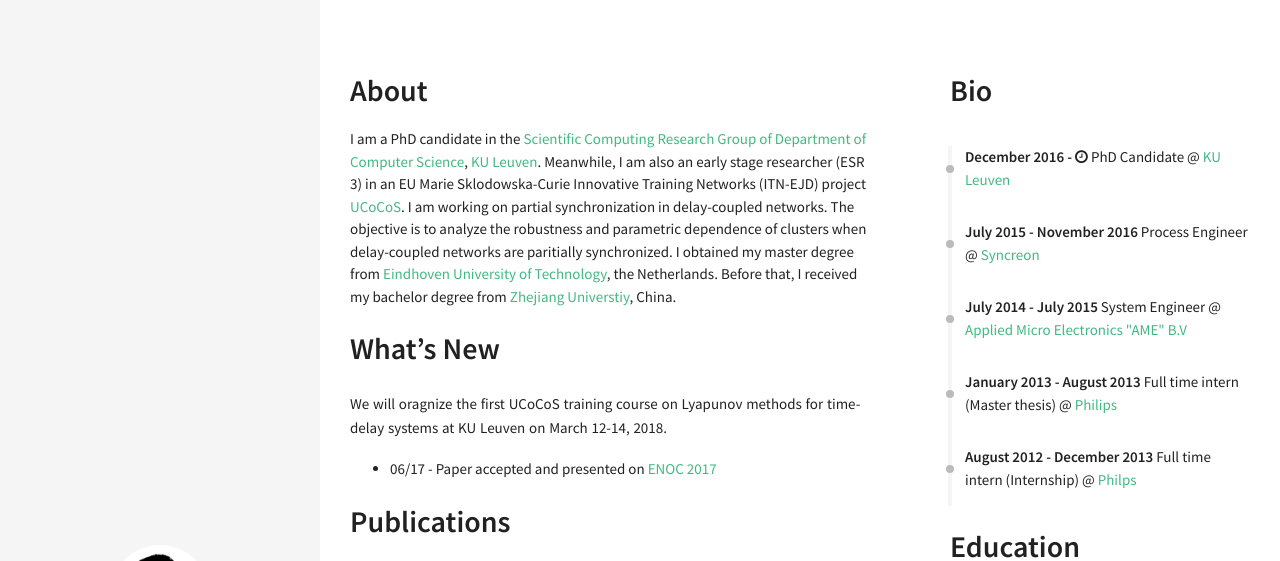
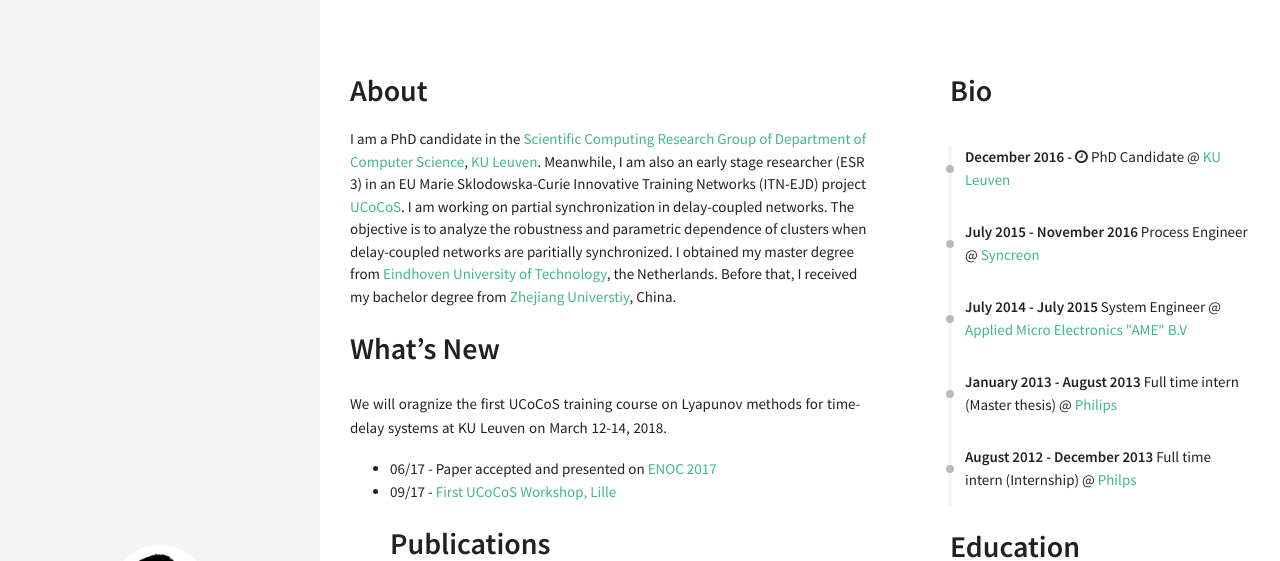
Before and after one commit to sulibo/sulibo.github.io, a Jekyll site: the page built from resume.html, in a window 1280 px wide, cut to the strip 0-561 px from the top of the page. Built offline with Jekyll 4.4.1, drawn with Linux system fonts in a browser that asks for light colours; nearby versions of some CDN libraries.

Commit message:
update about page

```diff
--- a/_includes/sections/about.md
+++ b/_includes/sections/about.md
@@ -8,7 +8,7 @@
 # What's New
 We will oragnize the first UCoCoS training course on Lyapunov methods for time-delay systems at KU Leuven on March 12-14, 2018.
 * 06/17 - Paper accepted and presented on [ENOC 2017](http://congressline.hu/enoc2017/)
-
+* 09/17 - [First UCoCoS Workshop, Lille](http://ucocos.cs.kuleuven.be/UCoCos_website_events.htm)
 # Publications
 {% bibliography %}
 
```
Also changed, not shown: Gemfile.lock.
